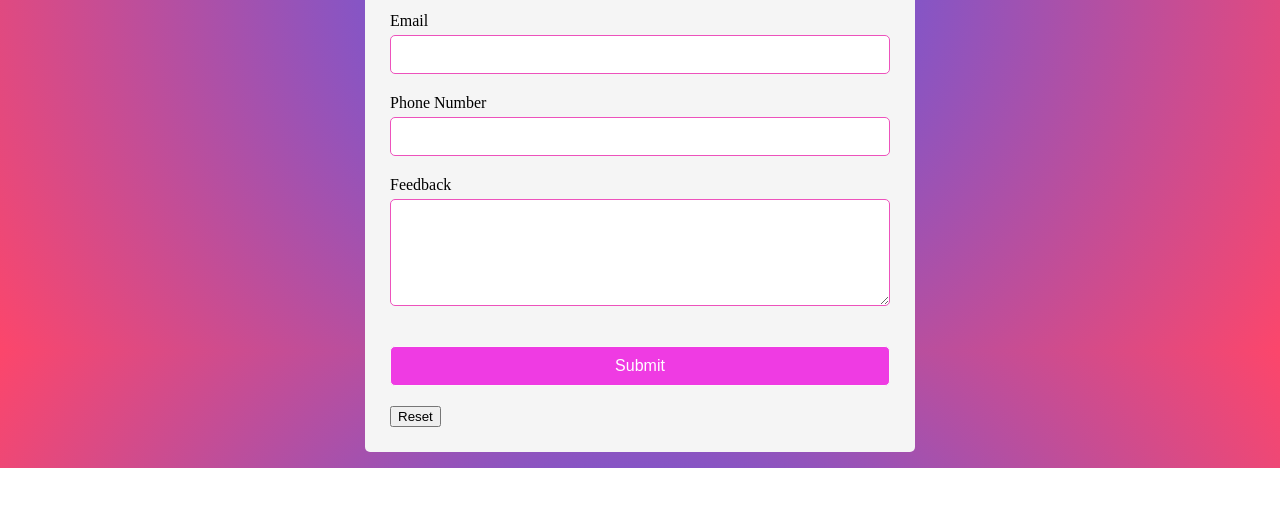
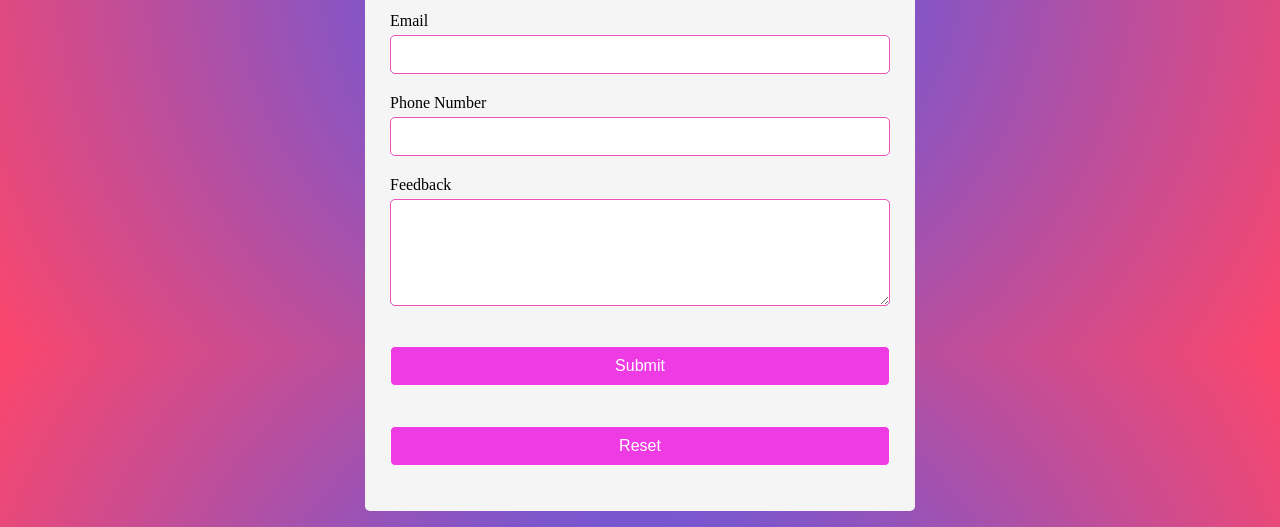
Before and after one commit to DEEPIKA-R-K/DeliciousHut, a plain HTML site: page contact.html in a window 1280 px wide. Shown: the part 449-976 px from the top of the page. Before the commit the page ends 917 px from the top, so only its background shows below. Drawn offline with Linux system fonts and the light colour scheme.

Commit message:
Add files via upload

```diff
--- a/css/style-c.css
+++ b/css/style-c.css
@@ -16,6 +16,17 @@ body{
 h1{
     text-align: center;
     color:rgba(237, 10, 222, 0.789);
+}
+.reset input{
+    background-color:rgba(237, 10, 222, 0.789);
+    color: white;
+    border:1px solid rgb(250, 248, 248);
+    padding: 10px;
+    border-radius: 5px;
+    margin:20px 0px;
+    font-size: medium;
+    cursor: pointer;
+    width: 100%;
 }
 button{
     background-color:rgba(237, 10, 222, 0.789);
```
